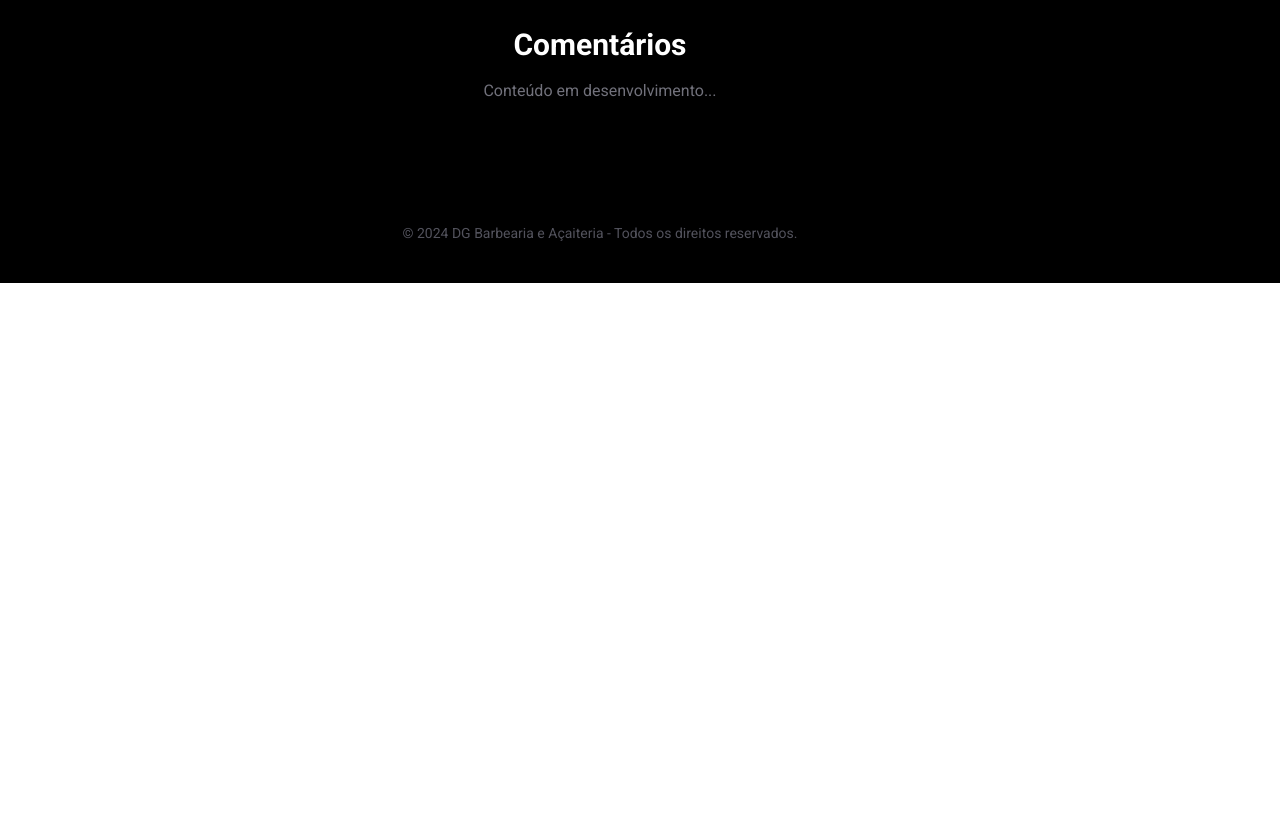
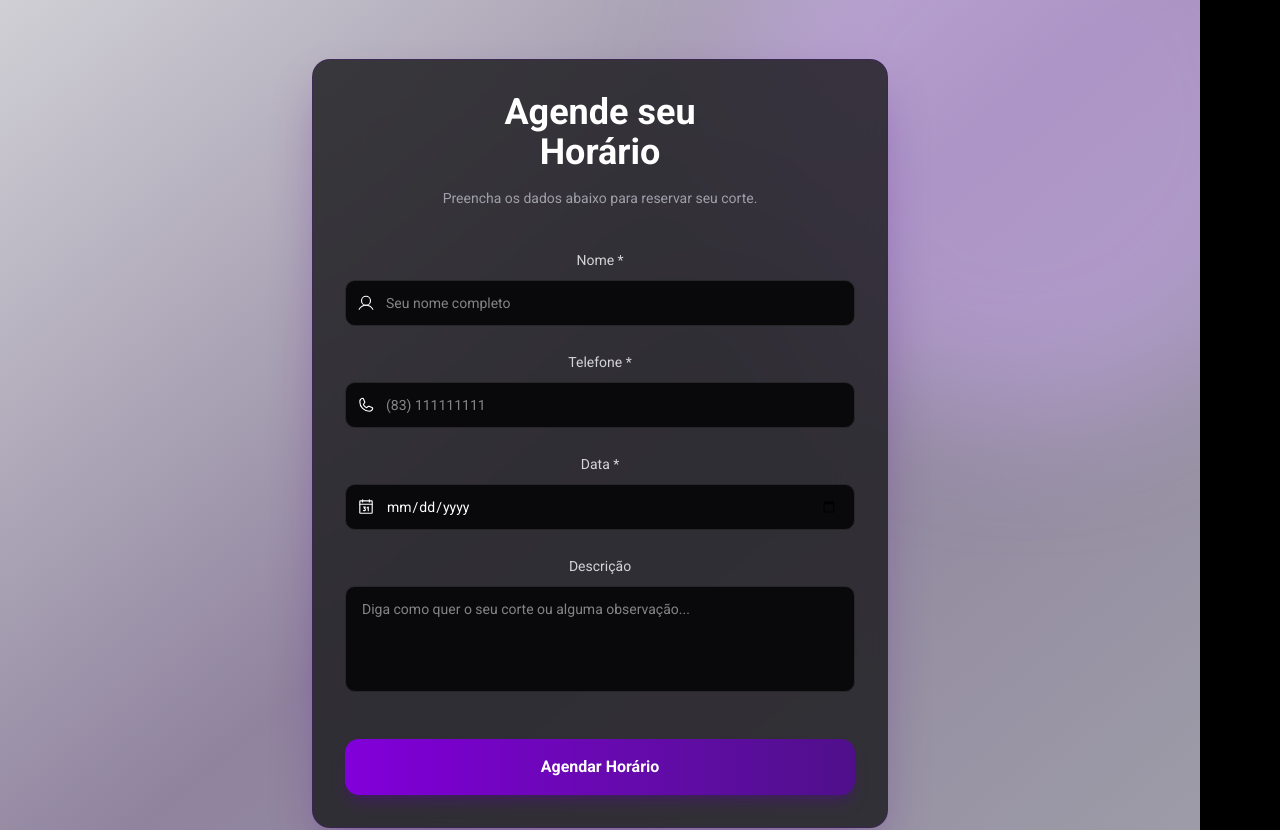
Before and after one commit to Dyego27/DgBarbeariaAcaiteria, a Next.js app: page / in a window 1280 px wide. Shown: the part 1960-2790 px from the top of the page. Before the commit the page ends 2243 px from the top, so only its background shows below. Built offline with nearby package versions, Linux system fonts and the light colour scheme.

Commit message:
section de agendamento criada e funcional

```diff
--- a/package.json
+++ b/package.json
@@ -9,14 +9,16 @@
     "lint": "eslint"
   },
   "dependencies": {
+    "@emailjs/browser": "^4.4.1",
     "@radix-ui/react-dialog": "^1.1.15",
     "@radix-ui/react-separator": "^1.1.8",
     "@radix-ui/react-slot": "^1.2.4",
     "@radix-ui/react-tooltip": "^1.2.8",
     "class-variance-authority": "^0.7.1",
     "clsx": "^2.1.1",
+    "emailjs-com": "^3.2.0",
     "lucide-react": "^0.562.0",
-    "next": "16.1.0",
+    "next": "^16.1.6",
     "phosphor-react": "^1.4.1",
     "react": "19.2.3",
     "react-dom": "19.2.3",
--- a/src/app/layout.tsx
+++ b/src/app/layout.tsx
@@ -15,9 +15,9 @@ export const metadata: Metadata = {
 
 export default function RootLayout({
   children,
-}: Readonly<{
+}: {
   children: React.ReactNode;
-}>) {
+}) {
   return (
     <html lang="pt-br">
       <body className={`${roboto.className} antialiased`}>{children}</body>
--- a/src/app/page.tsx
+++ b/src/app/page.tsx
@@ -1,3 +1,4 @@
+import BookNow from "../components/BookNow";
 import Gallery from "../components/Gallery";
 import Hero from "../components/Hero";
 import HomePage from "../components/HomePage";
@@ -18,7 +19,12 @@ export default function Home() {
         >
           <Gallery />
         </section>
-
+        <section
+          id="agendamento"
+          className="bg-zinc-950 text-white text-center border-t border-zinc-800"
+        >
+          <BookNow />
+        </section>
         <section
           id="comentarios"
           className="py-20 bg-black text-white text-center border-t border-zinc-800"
--- a/src/components/BookNow.tsx
+++ b/src/components/BookNow.tsx
@@ -1,3 +1,187 @@
+"use client";
+
+import { useState } from "react";
+import { Calendar, Phone, User } from "phosphor-react";
+import emailjs from "@emailjs/browser";
+
 export default function BookNow() {
-  return <div>oi</div>;
+  const [name, setName] = useState("");
+  const [phone, setPhone] = useState("");
+  const [date, setDate] = useState("");
+  const [description, setDescription] = useState("");
+  const [loading, setLoading] = useState(false);
+
+  const [errors, setErrors] = useState<{
+    name?: string;
+    phone?: string;
+    date?: string;
+  }>({});
+
+  function validate() {
+    const newErrors: typeof errors = {};
+
+    if (!name.trim()) {
+      newErrors.name = "Esse campo é obrigatório";
+    }
+
+    if (!phone.trim()) {
+      newErrors.phone = "Esse campo é obrigatório";
+    } else if (!/^\(?\d{2}\)?\s?\d{4,5}-?\d{4}$/.test(phone)) {
+      newErrors.phone = "Número de celular inválido";
+    }
+
+    if (!date) {
+      newErrors.date = "Esse campo é obrigatório";
+    }
+
+    setErrors(newErrors);
+    return Object.keys(newErrors).length === 0;
+  }
+
+  function handleSubmit(e: React.FormEvent) {
+    e.preventDefault();
+    if (!validate()) return;
+
+    setLoading(true);
+
+    emailjs
+      .send(
+        "service_9u05zfu",
+        "template_tuduv8a",
+        {
+          name,
+          phone,
+          date,
+          description: description || "Não informado",
+        },
+        "2jXtkKX3sbuUoAz5C",
+      )
+      .then(() => {
+        alert("Agendamento enviado com sucesso!");
+        setName("");
+        setPhone("");
+        setDate("");
+        setDescription("");
+      })
+      .catch((error) => {
+        console.error("Erro EmailJS:", error);
+        alert("Erro ao enviar o agendamento. Tente novamente.");
+      })
+      .finally(() => setLoading(false));
+  }
+
+  return (
+    <section className="py-28 px-6 flex justify-center items-center relative overflow-hidden">
+      {/* FUNDO ORIGINAL (mantido) */}
+      <div className="absolute inset-0 bg-gradient-to-br from-zinc-300 via-purple-200/60 to-zinc-400" />
+      <div className="absolute -top-32 -right-32 w-[600px] h-[600px] bg-purple-300/40 rounded-full blur-3xl" />
+
+      {/* Card */}
+      <div className="relative z-10 w-full max-w-xl bg-zinc-900/80 backdrop-blur-xl border border-purple-800/30 rounded-2xl shadow-2xl shadow-purple-900/40 p-8">
+        <h2 className="text-4xl font-bold text-center text-white">
+          Agende seu <br />
+          <span className="text-purple-500">Horário</span>
+        </h2>
+
+        <p className="text-center text-zinc-400 mt-4 text-sm">
+          Preencha os dados abaixo para reservar seu corte.
+        </p>
+
+        <form onSubmit={handleSubmit} className="mt-10 space-y-6">
+          {/* Nome */}
+          <div>
+            <label className="text-sm text-zinc-300">Nome *</label>
+            <div className="relative mt-2">
+              <User
+                size={18}
+                className="absolute left-3 top-1/2 -translate-y-1/2 text-purple-500"
+              />
+              <input
+                value={name}
+                onChange={(e) => setName(e.target.value)}
+                placeholder="Seu nome completo"
+                className={`w-full bg-zinc-950 border rounded-lg pl-10 pr-4 py-3 text-sm text-white focus:outline-none transition ${
+                  errors.name
+                    ? "border-red-500"
+                    : "border-zinc-800 focus:border-purple-600"
+                }`}
+              />
+            </div>
+            {errors.name && (
+              <p className="text-red-500 text-xs mt-1">{errors.name}</p>
+            )}
+          </div>
+
+          {/* Telefone */}
+          <div>
+            <label className="text-sm text-zinc-300">Telefone *</label>
+            <div className="relative mt-2">
+              <Phone
+                size={18}
+                className="absolute left-3 top-1/2 -translate-y-1/2 text-purple-500"
+              />
+              <input
+                value={phone}
+                onChange={(e) => setPhone(e.target.value)}
+                placeholder="(83) 111111111"
+                className={`w-full bg-zinc-950 border rounded-lg pl-10 pr-4 py-3 text-sm text-white focus:outline-none transition ${
+                  errors.phone
+                    ? "border-red-500"
+                    : "border-zinc-800 focus:border-purple-600"
+                }`}
+              />
+            </div>
+            {errors.phone && (
+              <p className="text-red-500 text-xs mt-1">{errors.phone}</p>
+            )}
+          </div>
+
+          {/* Data */}
+          <div>
+            <label className="text-sm text-zinc-300">Data *</label>
+            <div className="relative mt-2">
+              <Calendar
+                size={18}
+                className="absolute left-3 top-1/2 -translate-y-1/2 text-purple-500"
+              />
+              <input
+                type="date"
+                value={date}
+                onChange={(e) => setDate(e.target.value)}
+                className={`w-full bg-zinc-950 border rounded-lg pl-10 pr-4 py-3 text-sm text-white focus:outline-none transition ${
+                  errors.date
+                    ? "border-red-500"
+                    : "border-zinc-800 focus:border-purple-600"
+                }`}
+              />
+            </div>
+            {errors.date && (
+              <p className="text-red-500 text-xs mt-1">{errors.date}</p>
+            )}
+          </div>
+
+          {/* Descrição */}
+          <div>
+            <label className="text-sm text-zinc-300">Descrição</label>
+            <textarea
+              rows={4}
+              value={description}
+              onChange={(e) => setDescription(e.target.value)}
+              placeholder="Diga como quer o seu corte ou alguma observação..."
+              className="w-full mt-2 bg-zinc-950 border border-zinc-800 rounded-lg px-4 py-3 text-sm text-white focus:outline-none focus:border-purple-600 resize-none"
+            />
+          </div>
+
+          {/* Botão */}
+          <button
+            type="submit"
+            disabled={loading}
+            className="w-full mt-4 bg-gradient-to-r from-purple-700 to-purple-800 hover:from-purple-600 hover:to-purple-700 disabled:opacity-60 text-white font-semibold py-4 rounded-xl transition-all duration-300 shadow-lg shadow-purple-800/40"
+          >
+            {loading ? "Enviando..." : "Agendar Horário"}
+          </button>
+        </form>
+      </div>
+    </section>
+  );
 }
```
Also changed, not shown: 1 other file (tests, documents, lock files or other folders).
